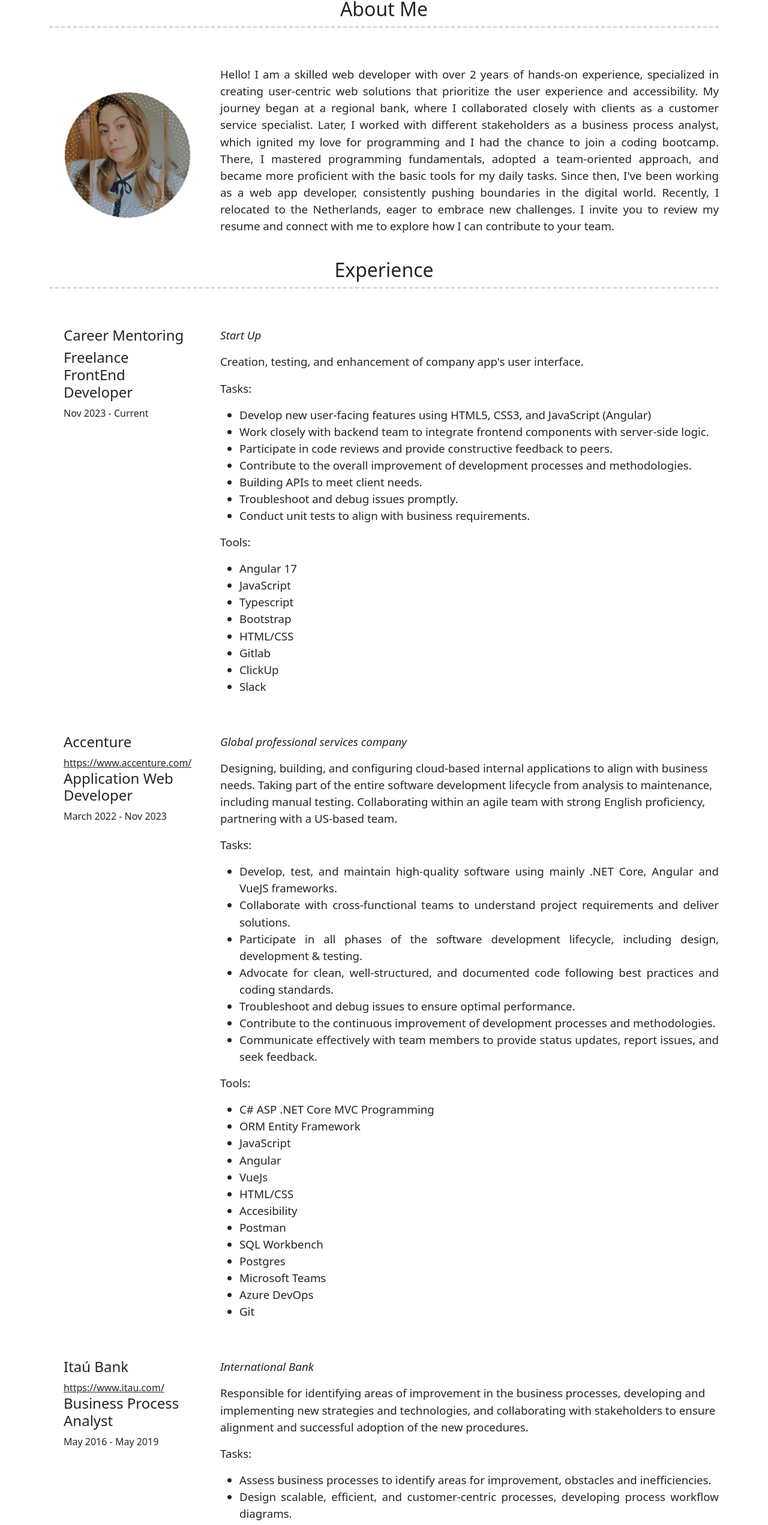
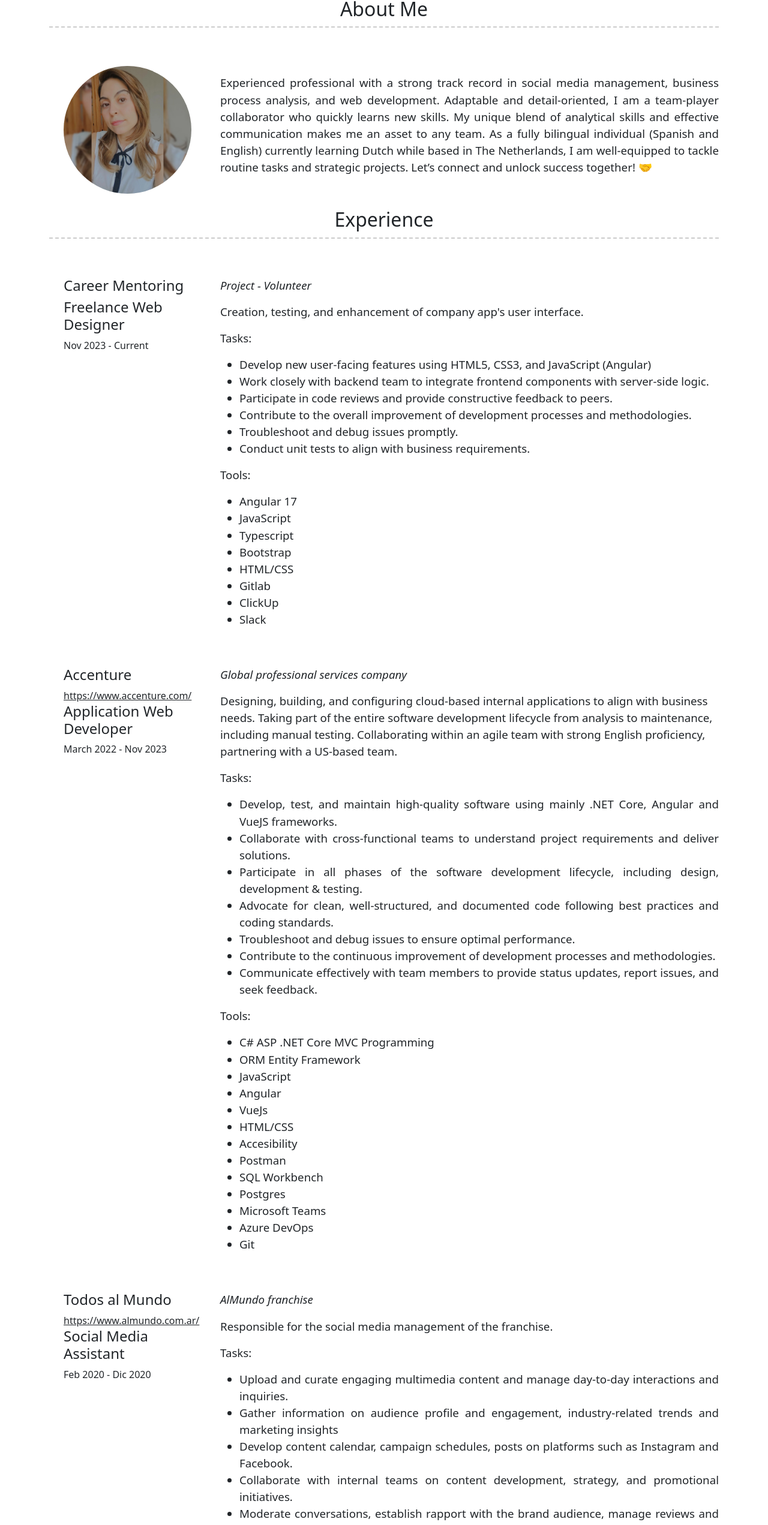
Before and after one commit to melabu/cv, an Angular app: page / in a window 1280 px wide. Shown: the part 233-2776 px from the top of the page at 60% size. Built offline with nearby package versions, Linux system fonts and the light colour scheme.

Commit message:
info and photo update

```diff
--- a/src/app/components/main-cv/main-cv.component.ts
+++ b/src/app/components/main-cv/main-cv.component.ts
@@ -10,7 +10,7 @@ import * as extraData from '../../../assets/data/extras.json';
 })
 export class MainCvComponent implements OnInit{
 
-  personalImage: string = "assets/images/fotocv.jpg"
+  personalImage: string = "assets/images/fotocv2.jpg"
   experienceData: any = expData;
   educationData: any = eduData;
   extrasData: any = extraData;
--- a/src/assets/data/experience.json
+++ b/src/assets/data/experience.json
@@ -1,19 +1,18 @@
 {
-  "aboutMe": "Hello! I am a skilled web developer with over 2 years of hands-on experience, specialized in creating user-centric web solutions that prioritize the user experience and accessibility. My journey began at a regional bank, where I collaborated closely with clients as a customer service specialist. Later, I worked with different stakeholders as a business process analyst, which ignited my love for programming and I had the chance to join a coding bootcamp. There, I mastered programming fundamentals, adopted a team-oriented approach, and became more proficient with the basic tools for my daily tasks. Since then, I've been working as a web app developer, consistently pushing boundaries in the digital world. Recently, I relocated to the Netherlands, eager to embrace new challenges. I invite you to review my resume and connect with me to explore how I can contribute to your team.",
+  "aboutMe": "Experienced professional with a strong track record in social media management, business process analysis, and web development. Adaptable and detail-oriented, I am a team-player collaborator who quickly learns new skills. My unique blend of analytical skills and effective communication makes me an asset to any team. As a fully bilingual individual (Spanish and English) currently learning Dutch while based in The Netherlands, I am well-equipped to tackle routine tasks and strategic projects. Let’s connect and unlock success together! 🤝",
   "experience": [
     {
       "name": "Career Mentoring",
       "url": "",
-      "position": "Freelance FrontEnd Developer",
+      "position": "Freelance Web Designer",
       "dates": "Nov 2023 - Current",
-      "company_type": "Start Up",
+      "company_type": "Project - Volunteer",
       "job_description": "Creation, testing, and enhancement of company app's user interface.",
       "tasks": [
         "Develop new user-facing features using HTML5, CSS3, and JavaScript (Angular)",
         "Work closely with backend team to integrate frontend components with server-side logic.",
         "Participate in code reviews and provide constructive feedback to peers.",
         "Contribute to the overall improvement of development processes and methodologies.",
-        "Building APIs to meet client needs.",
         "Troubleshoot and debug issues promptly.",
         "Conduct unit tests to align with business requirements."
       ],
@@ -61,6 +60,33 @@
       ]
     },
     {
+      "name": "Todos al Mundo",
+      "url": "https://www.almundo.com.ar/",
+      "position": "Social Media Assistant",
+      "dates": "Feb 2020 - Dic 2020",
+      "company_type": "AlMundo franchise",
+      "job_description": "Responsible for the social media management of the franchise.",
+      "tasks": [
+        "Upload and curate engaging multimedia content and manage day-to-day interactions and inquiries.",
+        "Gather information on audience profile and engagement, industry-related trends and marketing insights",
+        "Develop content calendar, campaign schedules, posts on platforms such as Instagram and Facebook.",
+        "Collaborate with internal teams on content development, strategy, and promotional initiatives.",
+        "Moderate conversations, establish rapport with the brand audience, manage reviews and feedback from customers.",
+        "Research influencers, compatible products, and businesses to form strategic partnerships.",
+        "Create written content (captions, descriptions, etc.) for social media posts.",
+        "Conduct general administration.",
+        "Ad hoc tasks"
+      ],
+      "tools": [
+        "Canva",
+        "CapCut",
+        "Hootsuite",
+        "Instagram",
+        "Google Drive",
+        "Microsoft Office 365"
+      ]
+    },
+    {
       "name": "Itaú Bank",
       "url": "https://www.itau.com/",
       "position": "Business Process Analyst",
--- a/src/assets/data/extras.json
+++ b/src/assets/data/extras.json
@@ -1,22 +1,6 @@
 {
-  "personal_skills": " Analytical thinking | Conceptual reasoning | Critical thinking | Time management | Organizational awareness | Vision focused on the business | Decision making | User-centered approach | Ability to work under pressure | Tolerance to stress and/or frustration | Innovation and creativity | Active listening | Conflict resolution | Strategic orientation | Assertiveness | Self-control | Motivation to achievement | Learning attitude and continuous improvement.",
+  "personal_skills": " Analytical thinking | Decision Making | Innovation and creativity | Strategic orientation | Organizational awareness | Active listening | User-centered approach | Team player | Conflict resolution | Time management | Ability to work under pressure | Tolerance to stress and/or frustration | Assertiveness | Self-control | Motivation to achievement | Learning attitude and continuous improvement.",
   "extras": [
-    {
-      "title": "Skills",
-      "list": [
-        "Javascript",
-        "AngularJS",
-        "VueJS",
-        "HTML5&CSS3",
-        "Typescript",
-        "C#",
-        "MySQL workbench/PostgreSQL",
-        "Azure DevOps",
-        "Agile Methodologies",
-        "UX/Design Thinking",
-        "UI/Figma"
-      ]
-    },
     {
       "title": "Languages",
       "list": [
--- a/src/assets/data/personal_data.json
+++ b/src/assets/data/personal_data.json
@@ -1,7 +1,7 @@
 {
   "name": "Analía Drago",
-  "linkedIn": "https://www.linkedin.com/in/analiadrago",
-  "role": "Web Developer",
+  "linkedIn": "https://www.linkedin.com/in/analiad",
+  "role": "📍Netherlands",
   "email": "analia.drago@hotmail.com",
   "git_portfolio": "",
   "phone_number": "+31625121311"
```
Also changed, not shown: src/assets/images/fotocv2.jpg (added), 1 other file (tests, documents, lock files or other folders).
